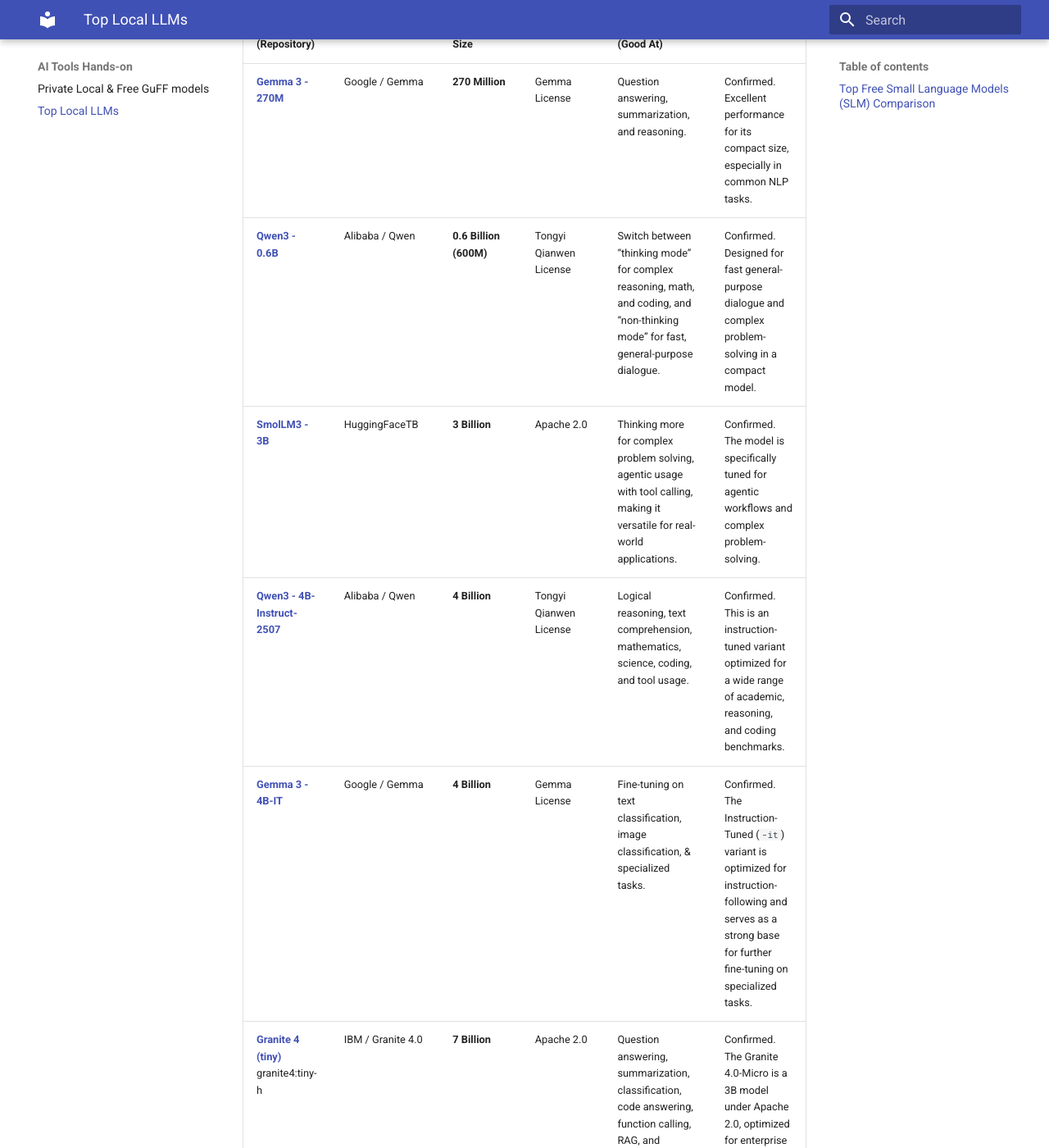
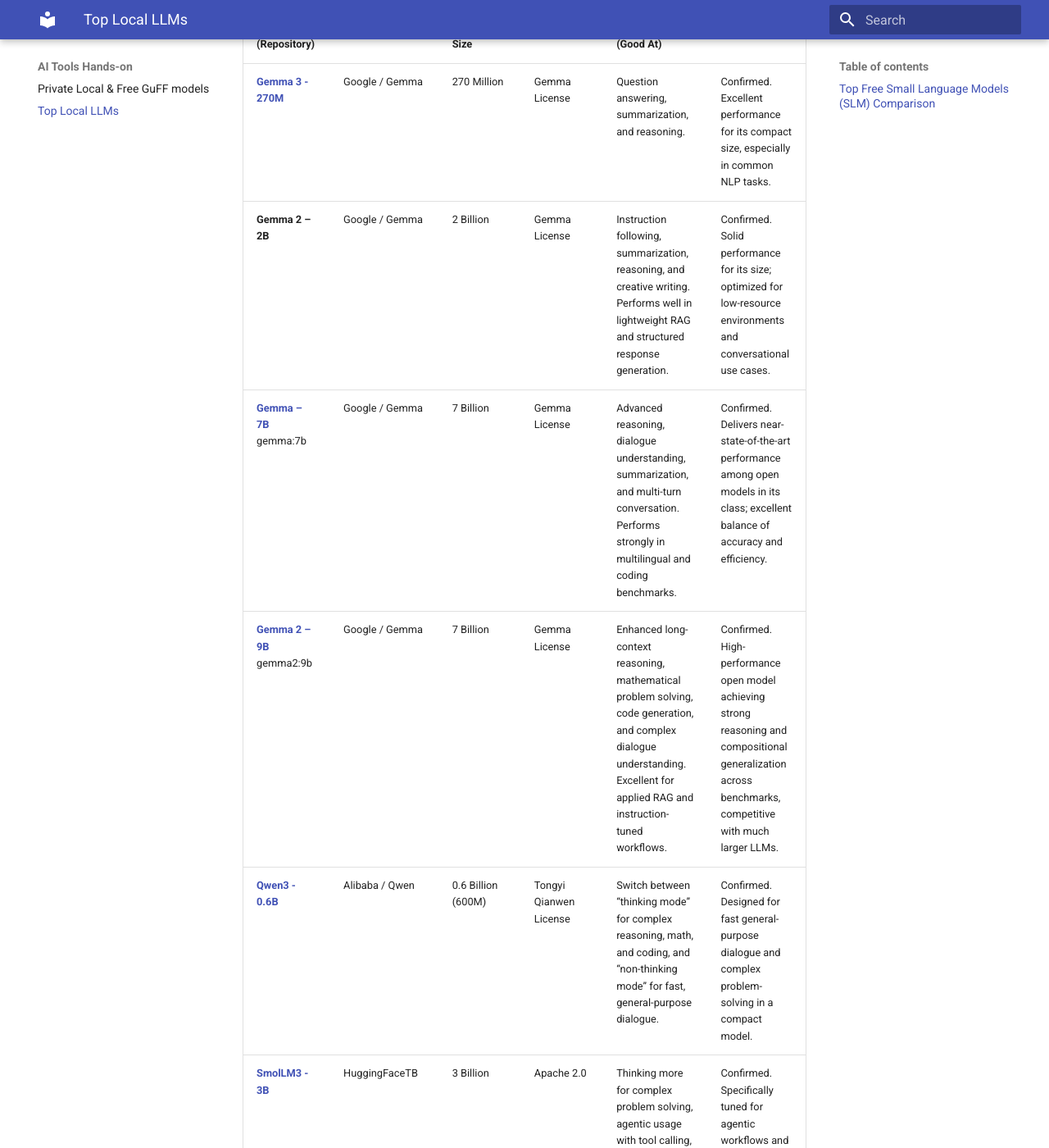
Before and after one commit to tejomayee-tech/toronto_ai_learning_group, an MkDocs documentation site: the page built from docs/ai-tools-hands-on/CuratedLocalLLMs/Top-Local-LLMs.md, in a window 1280 px wide and 1400 px high, scrolled down 308 px. Shown: the whole window at 82% size. Built offline with MkDocs 1.6.1 and Material for MkDocs 9.7.7, drawn with Linux system fonts in a browser that asks for light colours; some of the changed text lies outside the part shown.

Commit message:
update locall LLMs list

```diff
--- a/docs/ai-tools-hands-on/CuratedLocalLLMs/Top-Local-LLMs.md
+++ b/docs/ai-tools-hands-on/CuratedLocalLLMs/Top-Local-LLMs.md
@@ -2,11 +2,15 @@
 
 ## Top Free Small Language Models (SLM) Comparison
 
-| Model Name (Repository) | Family/Developer | Parameter Size | License | Key Capabilities (Good At) | Validation |
-| :--- | :--- | :--- | :--- | :--- | :--- |
-| [**Gemma 3 - 270M**](https://huggingface.co/google/gemma-3-270m#description) | Google / Gemma | **270 Million** | Gemma License | Question answering, summarization, and reasoning. | Confirmed. Excellent performance for its compact size, especially in common NLP tasks. |
-| [**Qwen3 - 0.6B**](https://huggingface.co/Qwen/Qwen3-0.6B) | Alibaba / Qwen | **0.6 Billion (600M)** | Tongyi Qianwen License | Switch between “thinking mode” for complex reasoning, math, and coding, and “non-thinking mode” for fast, general-purpose dialogue. | Confirmed. Designed for fast general-purpose dialogue and complex problem-solving in a compact model. |
-| [**SmolLM3 - 3B**](https://huggingface.co/HuggingFaceTB/SmolLM3-3B) | HuggingFaceTB | **3 Billion** | Apache 2.0 | Thinking more for complex problem solving, agentic usage with tool calling, making it versatile for real-world applications. | Confirmed. The model is specifically tuned for agentic workflows and complex problem-solving. |
-| [**Qwen3 - 4B-Instruct-2507**](https://huggingface.co/Qwen/Qwen3-4B-Instruct-2507) | Alibaba / Qwen | **4 Billion** | Tongyi Qianwen License | Logical reasoning, text comprehension, mathematics, science, coding, and tool usage. | Confirmed. This is an instruction-tuned variant optimized for a wide range of academic, reasoning, and coding benchmarks. |
-| [**Gemma 3 - 4B-IT**](https://huggingface.co/google/gemma-3-4b-it) | Google / Gemma | **4 Billion** | Gemma License | Fine-tuning on text classification, image classification, & specialized tasks. | Confirmed. The Instruction-Tuned (`-it`) variant is optimized for instruction-following and serves as a strong base for further fine-tuning on specialized tasks. |
-| [**Granite 4 (tiny)**](https://ollama.com/library/granite4) granite4:tiny-h | IBM / Granite 4.0 | **7 Billion** | Apache 2.0 | Question answering, summarization, classification, code answering, function calling, RAG, and multilingual support. | Confirmed. The Granite 4.0-Micro is a 3B model under Apache 2.0, optimized for enterprise tasks like RAG, function calling, and multilingual support. |
+
+| Model Name (Repository)              | Family/Developer  | Parameter Size     | License                | Key Capabilities (Good At)                                                                                                                       | Validation                                                                                                                                                      |
+| ------------------------------------ | ----------------- | ------------------ | ---------------------- | ------------------------------------------------------------------------------------------------------------------------------------------------ | --------------------------------------------------------------------------------------------------------------------------------------------------------------- |
+| [**Gemma 3 - 270M**](https://huggingface.co/google/gemma-3-270m#description) | Google / Gemma    | 270 Million        | Gemma License          | Question answering, summarization, and reasoning.                                                                                                | Confirmed. Excellent performance for its compact size, especially in common NLP tasks.                                                                          |
+| **Gemma 2 – 2B**                     | Google / Gemma    | 2 Billion          | Gemma License          | Instruction following, summarization, reasoning, and creative writing. Performs well in lightweight RAG and structured response generation.      | Confirmed. Solid performance for its size; optimized for low-resource environments and conversational use cases.                                                |
+| [**Gemma – 7B**](https://ollama.com/library/gemma:7b) gemma:7b                    | Google / Gemma    | 7 Billion          | Gemma License          | Advanced reasoning, dialogue understanding, summarization, and multi-turn conversation. Performs strongly in multilingual and coding benchmarks. | Confirmed. Delivers near-state-of-the-art performance among open models in its class; excellent balance of accuracy and efficiency.                             |
+| [**Gemma 2 – 9B**](https://ollama.com/library/gemma2:9b) gemma2:9b                    | Google / Gemma    | 7 Billion          | Gemma License          | Enhanced long-context reasoning, mathematical problem solving, code generation, and complex dialogue understanding. Excellent for applied RAG and instruction-tuned workflows. | Confirmed. High-performance open model achieving strong reasoning and compositional generalization across benchmarks, competitive with much larger LLMs.                             |
+| [**Qwen3 - 0.6B**](https://huggingface.co/Qwen/Qwen3-0.6B)  | Alibaba / Qwen    | 0.6 Billion (600M) | Tongyi Qianwen License | Switch between “thinking mode” for complex reasoning, math, and coding, and “non-thinking mode” for fast, general-purpose dialogue.              | Confirmed. Designed for fast general-purpose dialogue and complex problem-solving in a compact model.                                                           |
+| [**SmolLM3 - 3B**](https://huggingface.co/HuggingFaceTB/SmolLM3-3B)  | HuggingFaceTB     | 3 Billion          | Apache 2.0             | Thinking more for complex problem solving, agentic usage with tool calling, making it versatile for real-world applications.                     | Confirmed. Specifically tuned for agentic workflows and complex problem-solving.                                                                                |
+|[**Qwen3 - 4B-Instruct-2507**](https://huggingface.co/Qwen/Qwen3-4B-Instruct-2507)  | Alibaba / Qwen    | 4 Billion          | Tongyi Qianwen License | Logical reasoning, text comprehension, mathematics, science, coding, and tool usage.                                                             | Confirmed. Instruction-tuned variant optimized for a wide range of academic, reasoning, and coding benchmarks.                                                  |
+| [**Gemma 3 - 4B-IT**](https://huggingface.co/google/gemma-3-4b-it) | Google / Gemma    | 4 Billion          | Gemma License          | Fine-tuning on text classification, image classification, & specialized tasks.                                                                   | Confirmed. The Instruction-Tuned (-it) variant is optimized for instruction-following and serves as a strong base for further fine-tuning on specialized tasks. |
+|  [**Granite 4 (tiny)**](https://ollama.com/library/granite4) granite4:tiny-h | IBM / Granite 4.0 | 7 Billion          | Apache 2.0             | Question answering, summarization, classification, code answering, function calling, RAG, and multilingual support.                              | Confirmed. Granite 4.0-Micro (≈3B) optimized for enterprise tasks like RAG, function calling, and multilingual workflows.                                       |
```
